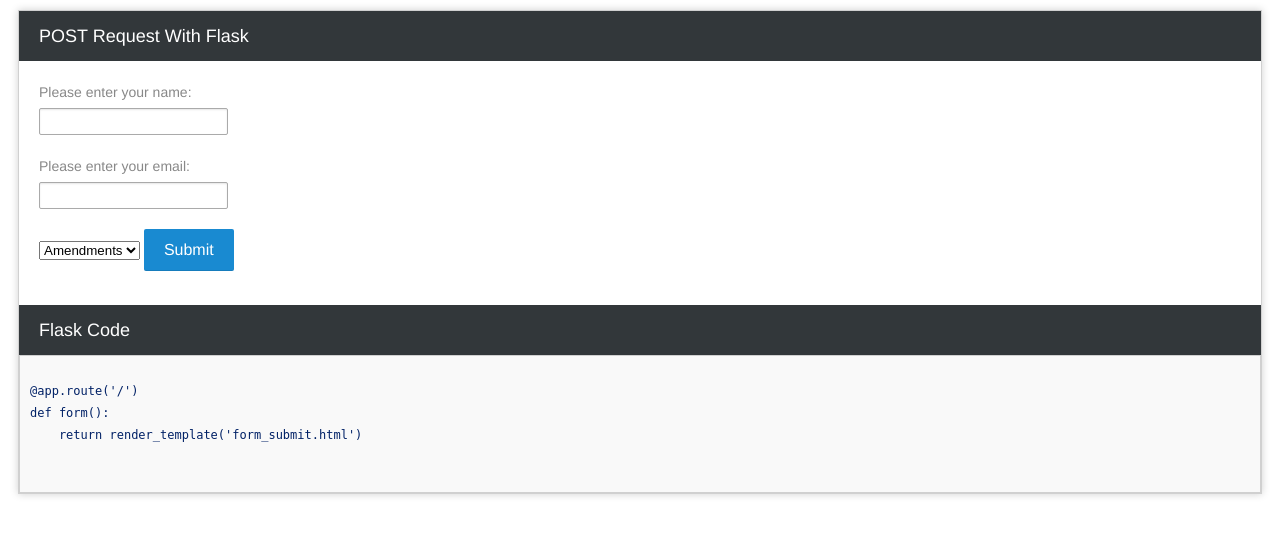
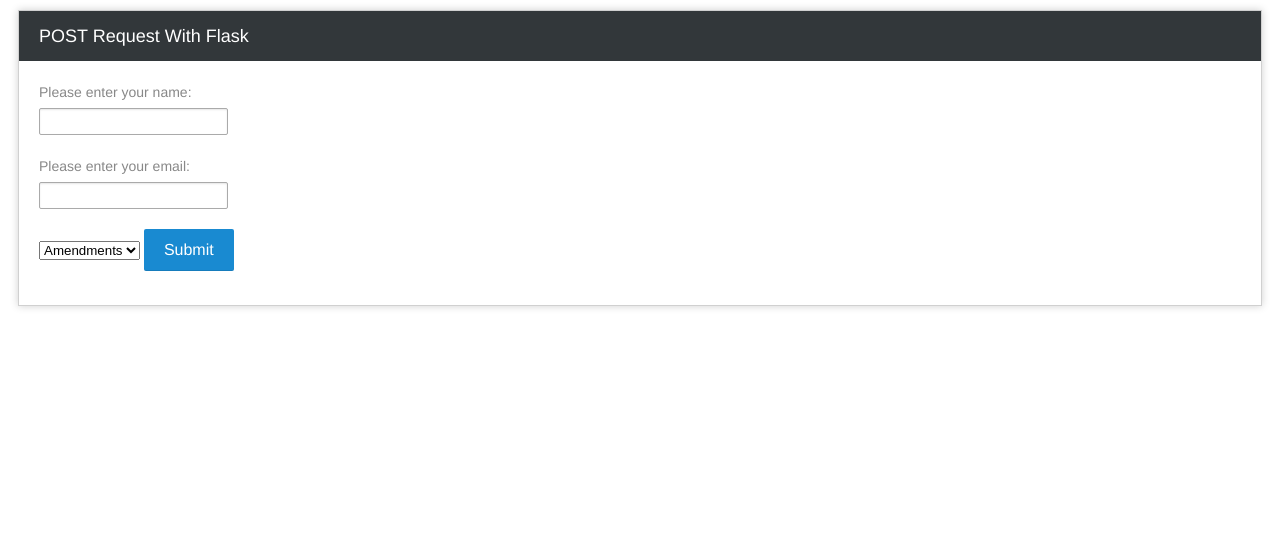
Before and after one commit to pqn/markov-poetry, a Flask app: page / in a window 1280 px wide. Shown: the top 536 px of the page. Run offline with Flask 2, Linux system fonts and the light colour scheme; parts of the project's set-up code (start-up, migrations or seed data) failed here and were passed over.

Commit message:
Remove flask on html

```diff
--- a/htmlPOST/templates/form_submit.html
+++ b/htmlPOST/templates/form_submit.html
@@ -22,15 +22,5 @@
                   <input type="submit" />
                 </form>
             </div>
-            <div class="title">
-                <h1>Flask code</h1>
-            </div>
-                <code><pre>
-@app.route('/')
-def form():
-    return render_template('form_submit.html')
-                </pre></code>
-            </div>
-        </div>
     </body>
 </html>
```
Also changed, not shown: htmlPOST/templates/form_action.html (+0 -13 lines).
